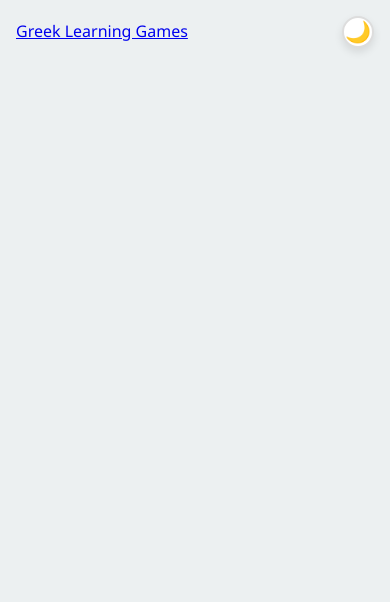
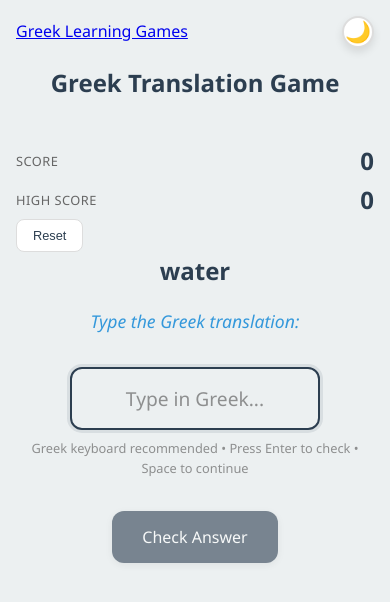
Before and after one commit to tzzo/greek-alphabet-game, a Nuxt app: page /translate in a window 390 px wide. Shown: the top 602 px of the page. Built offline with nearby package versions, Linux system fonts and the light colour scheme.

Commit message:
Translate game

```diff
--- a/app/assets/scss/main.scss
+++ b/app/assets/scss/main.scss
@@ -6,17 +6,23 @@
 :root {
   // Light mode (default)
   --primary-color: #2c3e50;
+  --primary-color-rgb: 44, 62, 80;
   --primary-color-dark: #1a252f;
   --primary-color-hover: #1e2a36;
   --secondary-color: #3498db;
   --secondary-color-hover: #2980b9;
   --success-color: #27ae60;
+  --success-color-rgb: 39, 174, 96;
   --error-color: #e74c3c;
+  --danger-color: #e74c3c;
+  --danger-color-rgb: 231, 76, 60;
   --background-color: #ecf0f1;
+  --bg-color: #ecf0f1;
   --text-color: #2c3e50;
   --card-background: #ffffff;
   --shadow: 0 4px 8px rgba(0, 0, 0, 0.1);
   --input-border: #ddd;
+  --border-color: #ddd;
   --muted-text: #666;
   --progress-bg: #e0e0e0;
   --border-radius: 12px;
@@ -25,17 +31,23 @@
 // Dark mode - using the standard class from @nuxtjs/color-mode
 .dark {
   --primary-color: #4a90e2;
+  --primary-color-rgb: 74, 144, 226;
   --primary-color-dark: #357abd;
   --primary-color-hover: #3d7bc4;
   --secondary-color: #5dade2;
   --secondary-color-hover: #4a9dd6;
   --success-color: #58d68d;
+  --success-color-rgb: 88, 214, 141;
   --error-color: #ec7063;
+  --danger-color: #ec7063;
+  --danger-color-rgb: 236, 112, 99;
   --background-color: #1a1a1a;
+  --bg-color: #1a1a1a;
   --text-color: #e8e8e8;
   --card-background: #2d2d30;
   --shadow: 0 4px 8px rgba(0, 0, 0, 0.3);
   --input-border: #4a4a4a;
+  --border-color: #4a4a4a;
   --muted-text: #b0b0b0;
   --progress-bg: #404040;
 }
--- /dev/null
+++ b/app/components/games/GreekTranslate.vue
@@ -0,0 +1,371 @@
+<template lang="pug">
+GameCard
+  .score-display
+    .score-item
+      .label Score
+      .value {{ score }}
+    .score-item
+      .label High Score
+      .value {{ highScore }}
+    .score-item
+      button.btn-small(@click="resetGame") Reset
+
+  .english-content
+    .english-text {{ currentWord.english }}
+    .instruction Type the Greek translation:
+
+  .translation-input
+    input.greek-input(
+      ref="greekInput"
+      v-model="userInput"
+      type="text"
+      :placeholder="inputPlaceholder"
+      :disabled="showResult"
+      @keyup.enter="checkAnswer"
+      @keyup.space="showResult ? nextWord() : null"
+      @input="onInputChange"
+      :class="{ 'correct': showResult && isCorrect, 'incorrect': showResult && !isCorrect }"
+    )
+    .input-lang-hint Greek keyboard recommended • Press Enter to check • Space to continue
+
+  .game-buttons
+    GameButton(
+      label="Check Answer"
+      variant="primary"
+      :disabled="!userInput.trim() || showResult"
+      @click="checkAnswer"
+      v-if="!showResult"
+    )
+    GameButton(
+      :label="nextButtonLabel"
+      variant="primary"
+      @click="nextWord"
+      v-if="showResult"
+    )
+
+  .result-feedback(v-if="showResult")
+    .feedback-message(:class="{ 'correct': isCorrect, 'incorrect': !isCorrect }")
+      span(v-if="isCorrect") ✓ Correct!
+      span(v-else) ✗ Incorrect
+    .correct-answer(v-if="!isCorrect")
+      .label Correct answer:
+      .greek-answer {{ currentWord.greek }}
+</template>
+
+<script setup lang="ts">
+interface Word {
+  greek: string
+  english: string
+  gender: 'masculine' | 'feminine' | 'neutral'
+}
+
+const score = ref(0)
+const highScore = ref(0)
+const showResult = ref(false)
+const isCorrect = ref(false)
+const userInput = ref('')
+const currentIndex = ref(0)
+const greekInput = ref<HTMLInputElement>()
+
+const shuffledWords = ref<Word[]>([])
+const wordsData = ref<Word[]>([])
+
+const currentWord = computed(() => shuffledWords.value[currentIndex.value] || { greek: '', english: '', gender: 'masculine' })
+
+const inputPlaceholder = computed(() => {
+  return showResult.value ? '' : 'Type in Greek...'
+})
+
+const nextButtonLabel = computed(() => {
+  return currentIndex.value < shuffledWords.value.length - 1 ? 'Next Word' : 'Start Over'
+})
+
+// Greek keyboard detection and setup
+function setupGreekKeyboard() {
+  if (process.client && greekInput.value) {
+    // Try to set Greek keyboard if supported
+    try {
+      greekInput.value.setAttribute('lang', 'el')
+      greekInput.value.setAttribute('inputmode', 'text')
+      // Some browsers support this attribute for keyboard layout suggestion
+      greekInput.value.setAttribute('data-language', 'greek')
+    } catch (error) {
+      console.log('Greek keyboard setup not fully supported:', error)
+    }
+  }
+}
+
+function onInputChange() {
+  // Auto-focus and setup Greek keyboard on first input
+  if (process.client && greekInput.value && userInput.value.length === 1) {
+    setupGreekKeyboard()
+  }
+}
+
+async function loadWords() {
+  try {
+    const data = await $fetch<Word[]>('/words.json')
+    wordsData.value = data
+    loadHighScores()
+    resetGame()
+  } catch (error) {
+    console.error('Failed to load words:', error)
+    wordsData.value = []
+  }
+}
+
+function shuffleWords() {
+  if (wordsData.value.length === 0) return
+  shuffledWords.value = [...wordsData.value].sort(() => Math.random() - 0.5)
+  currentIndex.value = 0
+  showResult.value = false
+  userInput.value = ''
+  isCorrect.value = false
+}
+
+function resetGame() {
+  score.value = 0
+  shuffleWords()
+  nextTick(() => {
+    if (greekInput.value) {
+      greekInput.value.focus()
+      setupGreekKeyboard()
+    }
+  })
+}
+
+function saveHighScores() {
+  if (process.client) {
+    localStorage.setItem('greek-translate-highscore', highScore.value.toString())
+  }
+}
+
+function loadHighScores() {
+  if (process.client) {
+    const savedScore = localStorage.getItem('greek-translate-highscore')
+    if (savedScore) {
+      highScore.value = parseInt(savedScore, 10)
+    }
+  }
+}
+
+function normalizeGreekText(text: string): string {
+  // Remove accents and normalize Greek text for comparison
+  return text
+    .toLowerCase()
+    .normalize('NFD')
+    .replace(/[\u0300-\u036f]/g, '') // Remove diacritics
+    .replace(/ς/g, 'σ') // Replace final sigma with regular sigma
+    .trim()
+}
+
+function checkAnswer() {
+  if (showResult.value || !userInput.value.trim()) return
+
+  showResult.value = true
+  const userAnswer = normalizeGreekText(userInput.value)
+  const correctAnswer = normalizeGreekText(currentWord.value.greek)
+
+  // Also check for alternative spellings or partial matches
+  isCorrect.value = userAnswer === correctAnswer ||
+                   correctAnswer.includes(userAnswer) ||
+                   userAnswer.includes(correctAnswer)
+
+  if (isCorrect.value) {
+    score.value++
+
+    // Update high score
+    if (score.value > highScore.value) {
+      highScore.value = score.value
+      saveHighScores()
+    }
+
+    // Auto-advance after 1.5 seconds for correct answers
+    setTimeout(() => {
+      nextWord()
+    }, 1500)
+  } else {
+    // Reset score on wrong answer
+    score.value = 0
+    // Auto-advance after 3 seconds for incorrect answers to show the correct answer
+    setTimeout(() => {
+      nextWord()
+    }, 3000)
+  }
+}
+
+function nextWord() {
+  showResult.value = false
+  userInput.value = ''
+  isCorrect.value = false
+
+  if (currentIndex.value < shuffledWords.value.length - 1) {
+    currentIndex.value++
+  } else {
+    shuffleWords()
+  }
+
+  nextTick(() => {
+    if (greekInput.value) {
+      greekInput.value.focus()
+      setupGreekKeyboard()
+    }
+  })
+}
+
+onMounted(() => {
+  loadWords()
+})
+</script>
+
+<style scoped lang="scss">
+.english-content {
+  margin-bottom: 2rem;
+
+  .english-text {
+    font-size: 2rem;
+    font-weight: 600;
+    color: var(--text-color);
+    margin-bottom: 1rem;
+    display: block;
+  }
+
+  .instruction {
+    font-size: 1.1rem;
+    color: var(--secondary-color);
+    font-style: italic;
+  }
+}
+
+.translation-input {
+  margin: 2rem 0;
+
+  .greek-input {
+    width: 100%;
+    max-width: 300px;
+    padding: 1rem;
+    font-size: 1.5rem;
+    text-align: center;
+    border: 2px solid var(--border-color);
+    border-radius: var(--border-radius);
+    background: var(--bg-color);
+    color: var(--text-color);
+    outline: none;
+    transition: all 0.3s ease;
+    font-family: inherit;
+
+    &:focus {
+      border-color: var(--primary-color);
+      box-shadow: 0 0 0 3px rgba(var(--primary-color-rgb), 0.1);
+    }
+
+    &:disabled {
+      opacity: 0.7;
+      cursor: not-allowed;
+    }
+
+    &.correct {
+      border-color: var(--success-color);
+      background: rgba(var(--success-color-rgb), 0.1);
+      animation: correctPulse 0.6s ease;
+    }
+
+    &.incorrect {
+      border-color: var(--danger-color);
+      background: rgba(var(--danger-color-rgb), 0.1);
+      animation: incorrectShake 0.6s ease;
+    }
+
+    &::placeholder {
+      color: var(--muted-text);
+      opacity: 0.7;
+    }
+  }
+
+  .input-lang-hint {
+    font-size: 0.8rem;
+    color: var(--muted-text);
+    margin-top: 0.5rem;
+    opacity: 0.7;
+  }
+}
+
+.result-feedback {
+  margin: 1.5rem 0;
+
+  .feedback-message {
+    font-size: 1.2rem;
+    font-weight: 600;
+    margin-bottom: 1rem;
+
+    &.correct {
+      color: var(--success-color);
+    }
+
+    &.incorrect {
+      color: var(--danger-color);
+    }
+  }
+
+  .correct-answer {
+    .label {
+      font-size: 1rem;
+      color: var(--secondary-color);
+      margin-bottom: 0.5rem;
+    }
+
+    .greek-answer {
+      font-size: 1.5rem;
+      font-weight: 600;
+      color: var(--text-color);
+      padding: 0.5rem 1rem;
+      background: var(--card-background);
+      border-radius: var(--border-radius);
+      border: 1px solid var(--border-color);
+    }
+  }
+}
+
+.btn-small {
+  padding: 0.5rem 1rem;
+  font-size: 0.8rem;
+  border: 1px solid var(--border-color);
+  background: var(--card-background);
+  color: var(--text-color);
+  border-radius: 0.5rem;
+  cursor: pointer;
+  transition: background-color 0.2s ease;
+
+  &:hover {
+    background-color: var(--secondary-color);
+    color: white;
+  }
+}
+
+@keyframes correctPulse {
+  0% { transform: scale(1); }
+  50% { transform: scale(1.05); }
+  100% { transform: scale(1); }
+}
+
+@keyframes incorrectShake {
+  0%, 100% { transform: translateX(0); }
+  10%, 30%, 50%, 70%, 90% { transform: translateX(-5px); }
+  20%, 40%, 60%, 80% { transform: translateX(5px); }
+}
+
+@media (max-width: 768px) {
+  .english-content .english-text {
+    font-size: 1.5rem;
+  }
+
+  .translation-input .greek-input {
+    font-size: 1.2rem;
+    max-width: 250px;
+  }
+
+  .result-feedback .correct-answer .greek-answer {
+    font-size: 1.2rem;
+  }
+}
+</style>
--- a/app/pages/index.vue
+++ b/app/pages/index.vue
@@ -56,6 +56,15 @@ const games = [
     route: '/gender',
     difficulty: 'intermediate',
     duration: '10-15 min'
+  },
+  {
+    id: 'translate',
+    title: 'Greek Translation',
+    description: 'Translate English words to Greek and build your vocabulary',
+    icon: '🔤',
+    route: '/translate',
+    difficulty: 'intermediate',
+    duration: '15-20 min'
   }
   // Future games will be added here:
   // {
--- /dev/null
+++ b/app/pages/translate.vue
@@ -0,0 +1,23 @@
+<template lang="pug">
+div
+  PageHeader(title="Greek Translation Game")
+  .game-content
+    GamesGreekTranslate
+</template>
+
+<script setup lang="ts">
+useHead({
+  title: 'Greek Translation Game - English to Greek',
+  meta: [
+    { name: 'description', content: 'Translate English words to Greek and improve your vocabulary' }
+  ]
+})
+</script>
+
+<style lang="scss" scoped>
+.game-content {
+  width: 100%;
+  display: flex;
+  justify-content: center;
+}
+</style>
```
